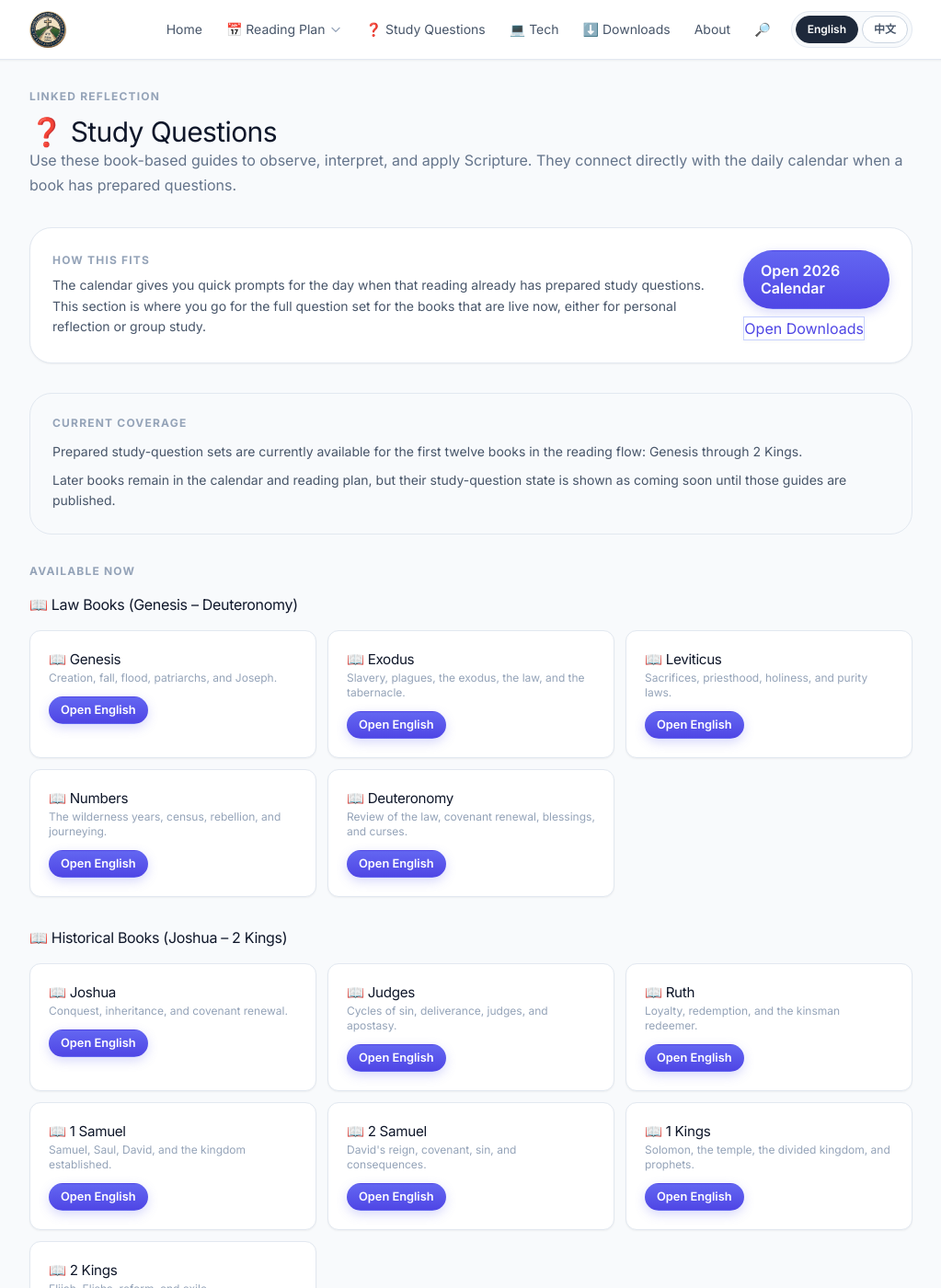
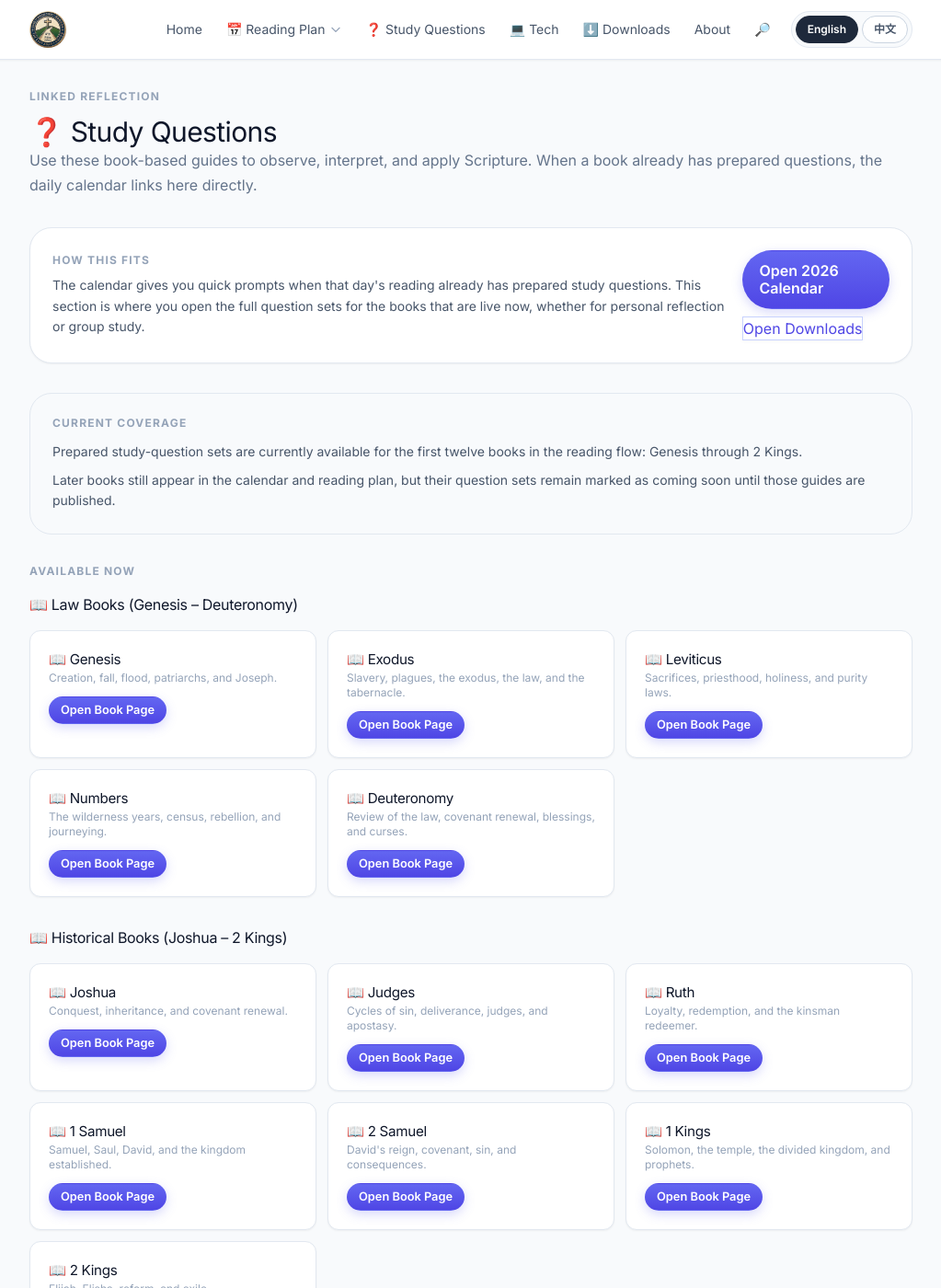
Before and after one commit to mansli7/mansli7.github.io, a Jekyll site: the page built from bs/sq/index.md, in a window 1280 px wide and 1400 px high. Shown: the whole window at 92% size, without its empty margins (128-1151 px from the left). Built offline with Jekyll 4.4.1, drawn with Linux system fonts in a browser that asks for light colours; nearby versions of some CDN libraries; some of the changed text lies outside the part shown.

```diff
--- a/bs/sq/index.md
+++ b/bs/sq/index.md
@@ -8,8 +8,8 @@ title: Study Questions
   <p class="card-zh text-xs font-bold tracking-widest text-slate-400 uppercase mb-3">延伸思想</p>
   <h1 class="card-en" style="font-size:1.875rem;">❓ Study Questions</h1>
   <h1 class="card-zh" style="font-size:1.875rem;">❓ 學習問題</h1>
-  <p class="card-en text-slate-500">Use these book-based guides to observe, interpret, and apply Scripture. They connect directly with the daily calendar when a book has prepared questions.</p>
-  <p class="card-zh text-slate-500">這些按書卷整理的問題幫助你觀察、理解並應用經文。若某卷書已有整理完成的問題，也會直接和每日月曆連接。</p>
+  <p class="card-en text-slate-500">Use these book-based guides to observe, interpret, and apply Scripture. When a book already has prepared questions, the daily calendar links here directly.</p>
+  <p class="card-zh text-slate-500">這些按書卷整理的問題幫助你觀察、理解並應用經文。若某卷書已有整理完成的問題，每日月曆也會直接連到這裡。</p>
 </div>
 
 <div class="bg-white rounded-3xl border border-slate-200 shadow-sm p-6 mb-8">
@@ -17,8 +17,8 @@ title: Study Questions
     <div>
       <p class="card-en text-xs font-bold tracking-widest text-slate-400 uppercase mb-2">How This Fits</p>
       <p class="card-zh text-xs font-bold tracking-widest text-slate-400 uppercase mb-2">使用方式</p>
-      <p class="card-en text-sm text-slate-600 leading-relaxed mb-0">The calendar gives you quick prompts for the day when that reading already has prepared study questions. This section is where you go for the full question set for the books that are live now, either for personal reflection or group study.</p>
-      <p class="card-zh text-sm text-slate-600 leading-relaxed mb-0">當某天的閱讀已經有整理好的學習問題時，月曆會先提供快速提示。這個頁面則提供那些已上線書卷的完整問題集，適合個人默想或小組查考。</p>
+      <p class="card-en text-sm text-slate-600 leading-relaxed mb-0">The calendar gives you quick prompts when that day's reading already has prepared study questions. This section is where you open the full question sets for the books that are live now, whether for personal reflection or group study.</p>
+      <p class="card-zh text-sm text-slate-600 leading-relaxed mb-0">當某天的閱讀已經有整理好的學習問題時，月曆會先提供快速提示。這個頁面則讓你打開目前已上線書卷的完整問題集，適合個人默想或小組查考。</p>
     </div>
     <div class="flex gap-2 flex-wrap">
       <a href="/bs/ar/2026-calendar" class="cta card-en">Open 2026 Calendar</a>
@@ -34,8 +34,8 @@ title: Study Questions
   <p class="card-zh text-xs font-bold tracking-widest text-slate-400 uppercase mb-3">目前涵蓋範圍</p>
   <p class="card-en text-sm text-slate-600 leading-relaxed mb-2">Prepared study-question sets are currently available for the first twelve books in the reading flow: Genesis through 2 Kings.</p>
   <p class="card-zh text-sm text-slate-600 leading-relaxed mb-2">目前已提供的學習問題涵蓋讀經流程中的前十二卷書，從創世記到列王紀下。</p>
-  <p class="card-en text-sm text-slate-600 leading-relaxed mb-0">Later books remain in the calendar and reading plan, but their study-question state is shown as coming soon until those guides are published.</p>
-  <p class="card-zh text-sm text-slate-600 leading-relaxed mb-0">後續書卷仍保留在月曆和讀經計劃中，但其學習問題會先標示為即將提供，直到整理完成為止。</p>
+  <p class="card-en text-sm text-slate-600 leading-relaxed mb-0">Later books still appear in the calendar and reading plan, but their question sets remain marked as coming soon until those guides are published.</p>
+  <p class="card-zh text-sm text-slate-600 leading-relaxed mb-0">後續書卷仍保留在月曆和讀經計劃中，但其問題集會先標示為即將提供，直到整理完成為止。</p>
 </div>
 
 <p class="card-en text-xs font-bold tracking-widest text-slate-400 uppercase mb-4">Available Now</p>
@@ -50,8 +50,8 @@ title: Study Questions
     <p class="card-en text-xs text-slate-400 mb-3">Creation, fall, flood, patriarchs, and Joseph.</p>
     <p class="card-zh text-xs text-slate-400 mb-3">創造、墮落、洪水、族長，以及約瑟的故事。</p>
     <div class="flex gap-2">
-      <a href="en/genesis" class="cta card-en" style="font-size:0.8rem;padding:0.4rem 0.75rem;">Open English</a>
-      <a href="zh/genesis" class="cta card-zh" style="font-size:0.8rem;padding:0.4rem 0.75rem;">打開中文</a>
+      <a href="en/genesis" class="cta card-en" style="font-size:0.8rem;padding:0.4rem 0.75rem;">Open Book Page</a>
+      <a href="zh/genesis" class="cta card-zh" style="font-size:0.8rem;padding:0.4rem 0.75rem;">打開書卷頁</a>
     </div>
   </div>
   <div class="bg-white rounded-xl border border-slate-200 p-5 shadow-sm transition-all duration-200 hover:-translate-y-0.5 hover:shadow-md">
@@ -60,8 +60,8 @@ title: Study Questions
     <p class="card-en text-xs text-slate-400 mb-3">Slavery, plagues, the exodus, the law, and the tabernacle.</p>
     <p class="card-zh text-xs text-slate-400 mb-3">奴役、災禍、出埃及、律法，以及會幕。</p>
     <div class="flex gap-2">
-      <a href="en/exodus" class="cta card-en" style="font-size:0.8rem;padding:0.4rem 0.75rem;">Open English</a>
-      <a href="zh/exodus" class="cta card-zh" style="font-size:0.8rem;padding:0.4rem 0.75rem;">打開中文</a>
+      <a href="en/exodus" class="cta card-en" style="font-size:0.8rem;padding:0.4rem 0.75rem;">Open Book Page</a>
+      <a href="zh/exodus" class="cta card-zh" style="font-size:0.8rem;padding:0.4rem 0.75rem;">打開書卷頁</a>
     </div>
   </div>
   <div class="bg-white rounded-xl border border-slate-200 p-5 shadow-sm transition-all duration-200 hover:-translate-y-0.5 hover:shadow-md">
@@ -70,8 +70,8 @@ title: Study Questions
     <p class="card-en text-xs text-slate-400 mb-3">Sacrifices, priesthood, holiness, and purity laws.</p>
     <p class="card-zh text-xs text-slate-400 mb-3">獻祭、祭司職分、聖潔，以及潔淨條例。</p>
     <div class="flex gap-2">
-      <a href="en/leviticus" class="cta card-en" style="font-size:0.8rem;padding:0.4rem 0.75rem;">Open English</a>
-      <a href="zh/leviticus" class="cta card-zh" style="font-size:0.8rem;padding:0.4rem 0.75rem;">打開中文</a>
+      <a href="en/leviticus" class="cta card-en" style="font-size:0.8rem;padding:0.4rem 0.75rem;">Open Book Page</a>
+      <a href="zh/leviticus" class="cta card-zh" style="font-size:0.8rem;padding:0.4rem 0.75rem;">打開書卷頁</a>
     </div>
   </div>
   <div class="bg-white rounded-xl border border-slate-200 p-5 shadow-sm transition-all duration-200 hover:-translate-y-0.5 hover:shadow-md">
@@ -80,8 +80,8 @@ title: Study Questions
     <p class="card-en text-xs text-slate-400 mb-3">The wilderness years, census, rebellion, and journeying.</p>
     <p class="card-zh text-xs text-slate-400 mb-3">曠野歲月、數點百姓、悖逆，以及路程。</p>
     <div class="flex gap-2">
-      <a href="en/numbers" class="cta card-en" style="font-size:0.8rem;padding:0.4rem 0.75rem;">Open English</a>
-      <a href="zh/numbers" class="cta card-zh" style="font-size:0.8rem;padding:0.4rem 0.75rem;">打開中文</a>
+      <a href="en/numbers" class="cta card-en" style="font-size:0.8rem;padding:0.4rem 0.75rem;">Open Book Page</a>
+      <a href="zh/numbers" class="cta card-zh" style="font-size:0.8rem;padding:0.4rem 0.75rem;">打開書卷頁</a>
     </div>
   </div>
   <div class="bg-white rounded-xl border border-slate-200 p-5 shadow-sm transition-all duration-200 hover:-translate-y-0.5 hover:shadow-md">
@@ -90,8 +90,8 @@ title: Study Questions
     <p class="card-en text-xs text-slate-400 mb-3">Review of the law, covenant renewal, blessings, and curses.</p>
     <p class="card-zh text-xs text-slate-400 mb-3">重述律法、更新盟約、祝福，以及咒詛。</p>
     <div class="flex gap-2">
-      <a href="en/deuteronomy" class="cta card-en" style="font-size:0.8rem;padding:0.4rem 0.75rem;">Open English</a>
-      <a href="zh/deuteronomy" class="cta card-zh" style="font-size:0.8rem;padding:0.4rem 0.75rem;">打開中文</a>
+      <a href="en/deuteronomy" class="cta card-en" style="font-size:0.8rem;padding:0.4rem 0.75rem;">Open Book Page</a>
+      <a href="zh/deuteronomy" class="cta card-zh" style="font-size:0.8rem;padding:0.4rem 0.75rem;">打開書卷頁</a>
     </div>
   </div>
 </div>
@@ -105,8 +105,8 @@ title: Study Questions
     <p class="card-en text-xs text-slate-400 mb-3">Conquest, inheritance, and covenant renewal.</p>
     <p class="card-zh text-xs text-slate-400 mb-3">征服、承受產業，以及更新盟約。</p>
     <div class="flex gap-2">
-      <a href="en/joshua" class="cta card-en" style="font-size:0.8rem;padding:0.4rem 0.75rem;">Open English</a>
-      <a href="zh/joshua" class="cta card-zh" style="font-size:0.8rem;padding:0.4rem 0.75rem;">打開中文</a>
+      <a href="en/joshua" class="cta card-en" style="font-size:0.8rem;padding:0.4rem 0.75rem;">Open Book Page</a>
+      <a href="zh/joshua" class="cta card-zh" style="font-size:0.8rem;padding:0.4rem 0.75rem;">打開書卷頁</a>
     </div>
   </div>
   <div class="bg-white rounded-xl border border-slate-200 p-5 shadow-sm transition-all duration-200 hover:-translate-y-0.5 hover:shadow-md">
@@ -115,8 +115,8 @@ title: Study Questions
     <p class="card-en text-xs text-slate-400 mb-3">Cycles of sin, deliverance, judges, and apostasy.</p>
     <p class="card-zh text-xs text-slate-400 mb-3">犯罪循環、拯救、士師，以及背道。</p>
     <div class="flex gap-2">
-      <a href="en/judges" class="cta card-en" style="font-size:0.8rem;padding:0.4rem 0.75rem;">Open English</a>
-      <a href="zh/judges" class="cta card-zh" style="font-size:0.8rem;padding:0.4rem 0.75rem;">打開中文</a>
+      <a href="en/judges" class="cta card-en" style="font-size:0.8rem;padding:0.4rem 0.75rem;">Open Book Page</a>
+      <a href="zh/judges" class="cta card-zh" style="font-size:0.8rem;padding:0.4rem 0.75rem;">打開書卷頁</a>
     </div>
   </div>
   <div class="bg-white rounded-xl border border-slate-200 p-5 shadow-sm transition-all duration-200 hover:-translate-y-0.5 hover:shadow-md">
@@ -125,8 +125,8 @@ title: Study Questions
     <p class="card-en text-xs text-slate-400 mb-3">Loyalty, redemption, and the kinsman redeemer.</p>
     <p class="card-zh text-xs text-slate-400 mb-3">忠誠、救贖，以及至親救贖者。</p>
     <div class="flex gap-2">
-      <a href="en/ruth" class="cta card-en" style="font-size:0.8rem;padding:0.4rem 0.75rem;">Open English</a>
-      <a href="zh/ruth" class="cta card-zh" style="font-size:0.8rem;padding:0.4rem 0.75rem;">打開中文</a>
+      <a href="en/ruth" class="cta card-en" style="font-size:0.8rem;padding:0.4rem 0.75rem;">Open Book Page</a>
+      <a href="zh/ruth" class="cta card-zh" style="font-size:0.8rem;padding:0.4rem 0.75rem;">打開書卷頁</a>
     </div>
   </div>
   <div class="bg-white rounded-xl border border-slate-200 p-5 shadow-sm transition-all duration-200 hover:-translate-y-0.5 hover:shadow-md">
@@ -135,8 +135,8 @@ title: Study Questions
     <p class="card-en text-xs text-slate-400 mb-3">Samuel, Saul, David, and the kingdom established.</p>
     <p class="card-zh text-xs text-slate-400 mb-3">撒母耳、掃羅、大衛，以及王國的建立。</p>
     <div class="flex gap-2">
-      <a href="en/1-samuel" class="cta card-en" style="font-size:0.8rem;padding:0.4rem 0.75rem;">Open English</a>
-      <a href="zh/1-samuel" class="cta card-zh" style="font-size:0.8rem;padding:0.4rem 0.75rem;">打開中文</a>
+      <a href="en/1-samuel" class="cta card-en" style="font-size:0.8rem;padding:0.4rem 0.75rem;">Open Book Page</a>
+      <a href="zh/1-samuel" class="cta card-zh" style="font-size:0.8rem;padding:0.4rem 0.75rem;">打開書卷頁</a>
     </div>
   </div>
   <div class="bg-white rounded-xl border border-slate-200 p-5 shadow-sm transition-all duration-200 hover:-translate-y-0.5 hover:shadow-md">
@@ -145,8 +145,8 @@ title: Study Questions
     <p class="card-en text-xs text-slate-400 mb-3">David's reign, covenant, sin, and consequences.</p>
     <p class="card-zh text-xs text-slate-400 mb-3">大衛作王、盟約、罪，以及後果。</p>
     <div class="flex gap-2">
-      <a href="en/2-samuel" class="cta card-en" style="font-size:0.8rem;padding:0.4rem 0.75rem;">Open English</a>
-      <a href="zh/2-samuel" class="cta card-zh" style="font-size:0.8rem;padding:0.4rem 0.75rem;">打開中文</a>
+      <a href="en/2-samuel" class="cta card-en" style="font-size:0.8rem;padding:0.4rem 0.75rem;">Open Book Page</a>
+      <a href="zh/2-samuel" class="cta card-zh" style="font-size:0.8rem;padding:0.4rem 0.75rem;">打開書卷頁</a>
     </div>
   </div>
   <div class="bg-white rounded-xl border border-slate-200 p-5 shadow-sm transition-all duration-200 hover:-translate-y-0.5 hover:shadow-md">
@@ -155,8 +155,8 @@ title: Study Questions
     <p class="card-en text-xs text-slate-400 mb-3">Solomon, the temple, the divided kingdom, and prophets.</p>
     <p class="card-zh text-xs text-slate-400 mb-3">所羅門、聖殿、王國分裂，以及先知。</p>
     <div class="flex gap-2">
-      <a href="en/1-kings" class="cta card-en" style="font-size:0.8rem;padding:0.4rem 0.75rem;">Open English</a>
-      <a href="zh/1-kings" class="cta card-zh" style="font-size:0.8rem;padding:0.4rem 0.75rem;">打開中文</a>
+      <a href="en/1-kings" class="cta card-en" style="font-size:0.8rem;padding:0.4rem 0.75rem;">Open Book Page</a>
+      <a href="zh/1-kings" class="cta card-zh" style="font-size:0.8rem;padding:0.4rem 0.75rem;">打開書卷頁</a>
     </div>
   </div>
   <div class="bg-white rounded-xl border border-slate-200 p-5 shadow-sm transition-all duration-200 hover:-translate-y-0.5 hover:shadow-md">
@@ -165,8 +165,8 @@ title: Study Questions
     <p class="card-en text-xs text-slate-400 mb-3">Elijah, Elisha, reform, and exile.</p>
     <p class="card-zh text-xs text-slate-400 mb-3">以利亞、以利沙、改革，以及被擄。</p>
     <div class="flex gap-2">
-      <a href="en/2-kings" class="cta card-en" style="font-size:0.8rem;padding:0.4rem 0.75rem;">Open English</a>
-      <a href="zh/2-kings" class="cta card-zh" style="font-size:0.8rem;padding:0.4rem 0.75rem;">打開中文</a>
+      <a href="en/2-kings" class="cta card-en" style="font-size:0.8rem;padding:0.4rem 0.75rem;">Open Book Page</a>
+      <a href="zh/2-kings" class="cta card-zh" style="font-size:0.8rem;padding:0.4rem 0.75rem;">打開書卷頁</a>
     </div>
   </div>
 </div>
@@ -208,8 +208,8 @@ title: Study Questions
     <div class="card-zh rounded-2xl bg-white border border-slate-200 p-4 text-sm text-slate-600">先讀經文，再打開問題頁面。</div>
     <div class="card-en rounded-2xl bg-white border border-slate-200 p-4 text-sm text-slate-600">Work through the prompts slowly instead of trying to answer everything at once.</div>
     <div class="card-zh rounded-2xl bg-white border border-slate-200 p-4 text-sm text-slate-600">慢慢完成問題，不需要一次全部答完。</div>
-    <div class="card-en rounded-2xl bg-white border border-slate-200 p-4 text-sm text-slate-600">Open the language page you want and stay with that page for a cleaner reading flow.</div>
-    <div class="card-zh rounded-2xl bg-white border border-slate-200 p-4 text-sm text-slate-600">選定你要的語言頁面後，直接沿著那個語言的流程閱讀即可。</div>
+    <div class="card-en rounded-2xl bg-white border border-slate-200 p-4 text-sm text-slate-600">Stay in your selected site language and open each book page from that same flow for a cleaner reading experience.</div>
+    <div class="card-zh rounded-2xl bg-white border border-slate-200 p-4 text-sm text-slate-600">保持你目前選定的網站語言，並沿著同一個流程打開各書卷頁面，閱讀會更清楚順手。</div>
     <div class="card-en rounded-2xl bg-white border border-slate-200 p-4 text-sm text-slate-600">Download the plain-text copy from any book page when you want offline or printable study.</div>
     <div class="card-zh rounded-2xl bg-white border border-slate-200 p-4 text-sm text-slate-600">若要離線或列印，可在各書卷頁面下載純文字版本。</div>
   </div>
```
Also changed, not shown: about/index.md (+2 -2 lines), bs/ar/2026-calendar.md (+22 -22 lines), bs/ar/index.md (+13 -13 lines), README.md.
